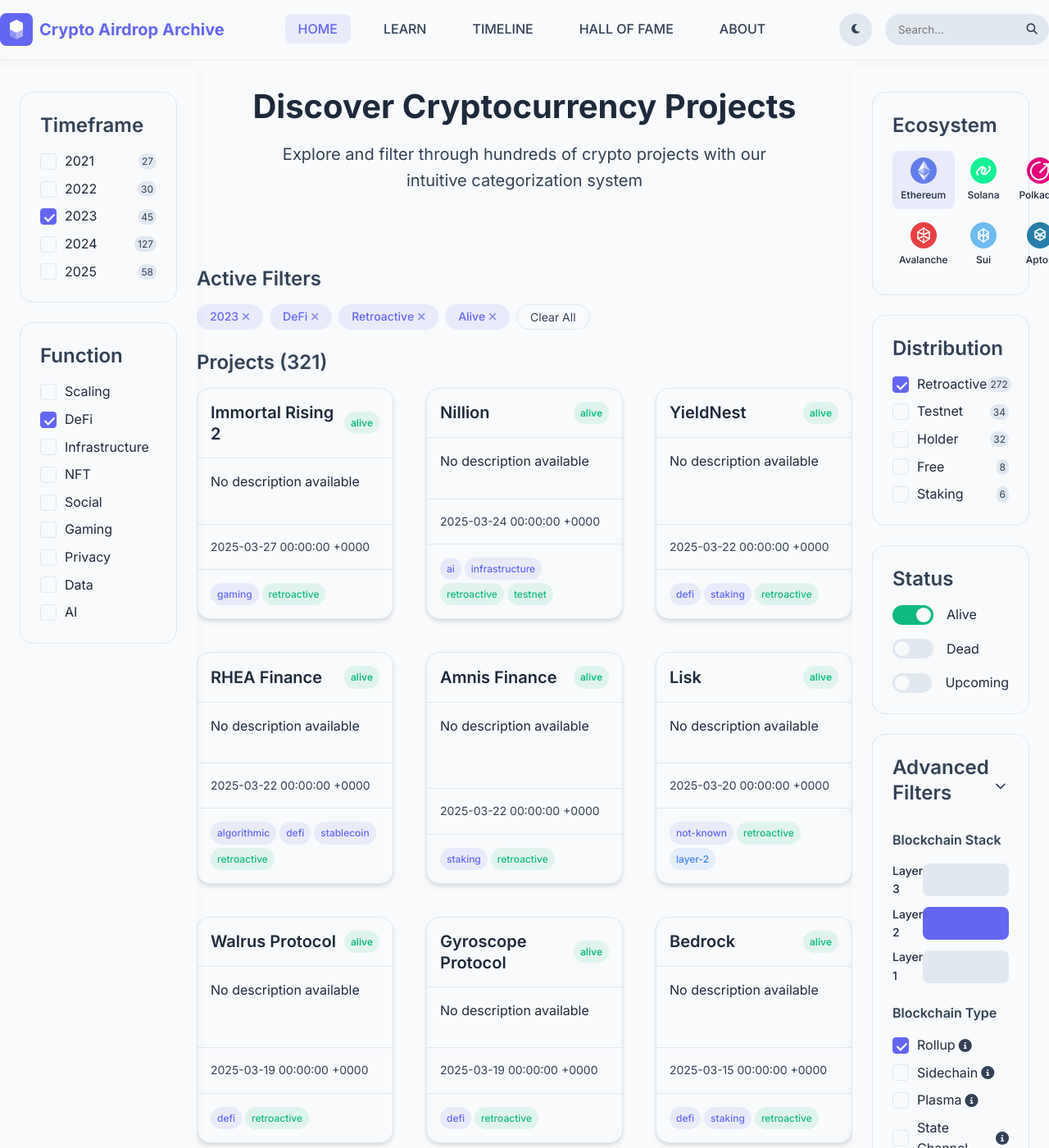
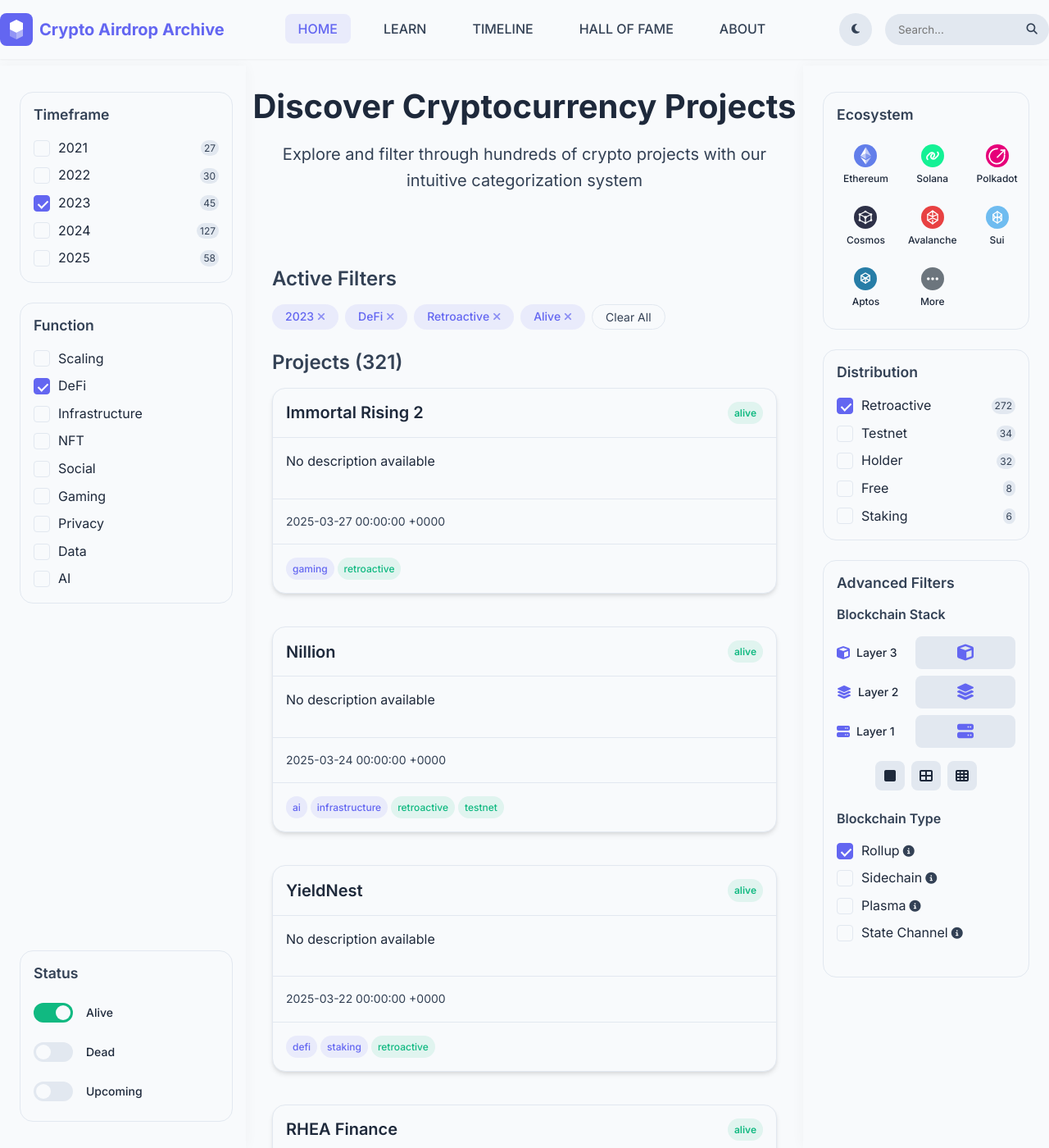
Before and after one commit to i-shivamsoni/airdrop-archive, a Jekyll site: the page built from index.markdown, in a window 1280 px wide and 1400 px high. Shown: the whole window at 82% size. Built offline with Jekyll 4.4.1, drawn with Linux system fonts in a browser that asks for light colours.

Commit message:
more good ui

```diff
--- a/_layouts/home.html
+++ b/_layouts/home.html
@@ -157,6 +157,28 @@
                             </label>
                         </div>
                     </section>
+
+                    <!-- Status Filter -->
+                    <section class="filter-section">
+                        <h2>Status</h2>
+                        <div class="status-toggles">
+                            <label class="toggle">
+                                <input type="checkbox" checked>
+                                <span class="slider alive"></span>
+                                <span>Alive</span>
+                            </label>
+                            <label class="toggle">
+                                <input type="checkbox">
+                                <span class="slider dead"></span>
+                                <span>Dead</span>
+                            </label>
+                            <label class="toggle">
+                                <input type="checkbox">
+                                <span class="slider upcoming"></span>
+                                <span>Upcoming</span>
+                            </label>
+                        </div>
+                    </section>
                 </aside>
 
                 <!-- Main Content -->
@@ -300,33 +322,10 @@
                         </div>
                     </section>
 
-                    <!-- Status Filter -->
-                    <section class="filter-section">
-                        <h2>Status</h2>
-                        <div class="status-toggles">
-                            <label class="toggle">
-                                <input type="checkbox" checked>
-                                <span class="slider alive"></span>
-                                <span>Alive</span>
-                            </label>
-                            <label class="toggle">
-                                <input type="checkbox">
-                                <span class="slider dead"></span>
-                                <span>Dead</span>
-                            </label>
-                            <label class="toggle">
-                                <input type="checkbox">
-                                <span class="slider upcoming"></span>
-                                <span>Upcoming</span>
-                            </label>
-                        </div>
-                    </section>
-
                     <!-- Advanced Filters (Collapsible) -->
                     <section class="filter-section advanced-filters">
-                        <div class="section-header collapsible">
+                        <div class="section-header">
                             <h2>Advanced Filters</h2>
-                            <button class="toggle-btn"><i class="fas fa-chevron-down"></i></button>
                         </div>
                         <div class="collapsible-content">
                             <!-- Blockchain Stack -->
@@ -334,17 +333,43 @@
                                 <h3>Blockchain Stack</h3>
                                 <div class="stack-visualization">
                                     <div class="stack-layer" data-layer="layer-3">
-                                        <span>Layer 3</span>
-                                        <div class="layer-box"></div>
+                                        <div class="layer-info">
+                                            <i class="fas fa-cube"></i>
+                                            <span>Layer 3</span>
+                                        </div>
+                                        <div class="layer-box" data-layer="layer-3">
+                                            <div class="layer-icon">
+                                                <i class="fas fa-cube"></i>
+                                            </div>
+                                        </div>
                                     </div>
                                     <div class="stack-layer" data-layer="layer-2">
-                                        <span>Layer 2</span>
-                                        <div class="layer-box active"></div>
+                                        <div class="layer-info">
+                                            <i class="fas fa-layer-group"></i>
+                                            <span>Layer 2</span>
+                                        </div>
+                                        <div class="layer-box" data-layer="layer-2">
+                                            <div class="layer-icon">
+                                                <i class="fas fa-layer-group"></i>
+                                            </div>
+                                        </div>
                                     </div>
                                     <div class="stack-layer" data-layer="layer-1">
-                                        <span>Layer 1</span>
-                                        <div class="layer-box"></div>
+                                        <div class="layer-info">
+                                            <i class="fas fa-server"></i>
+                                            <span>Layer 1</span>
+                                        </div>
+                                        <div class="layer-box" data-layer="layer-1">
+                                            <div class="layer-icon">
+                                                <i class="fas fa-server"></i>
+                                            </div>
+                                        </div>
                                     </div>
+                                </div>
+                                <div class="stack-selection">
+                                    <button class="stack-btn" data-selection="single" title="Single Layer"><i class="fas fa-square"></i></button>
+                                    <button class="stack-btn" data-selection="double" title="Double Layer"><i class="fas fa-th-large"></i></button>
+                                    <button class="stack-btn" data-selection="all" title="All Layers"><i class="fas fa-th"></i></button>
                                 </div>
                             </div>
 
--- a/assets/css/styles.css
+++ b/assets/css/styles.css
@@ -52,7 +52,7 @@
     --transition-normal: 300ms ease;
     --transition-slow: 500ms ease;
 
-    --sidebar-width: 240px;
+    --sidebar-width: 320px;
     --main-padding: 2.5rem;
 }
 
@@ -459,17 +459,38 @@
 .grid {
     width: 100%;
     display: grid;
-    grid-template-columns: repeat(3, 1fr);
+    grid-template-columns: repeat(auto-fit, minmax(320px, 1fr));
     gap: 2.5rem;
 }
 
-@media (max-width: 1200px) {
-    .grid {
-        grid-template-columns: repeat(2, 1fr);
+@media (max-width: 1400px) {
+    :root {
+        --sidebar-width: 300px;
     }
 }
 
-@media (max-width: 700px) {
+@media (max-width: 1200px) {
+    .main-content {
+        position: static;
+        left: unset;
+        right: unset;
+        width: 100%;
+        padding: var(--main-padding) 1.5rem;
+    }
+
+    .sidebar {
+        padding: 1.5rem;
+    }
+}
+
+@media (max-width: 900px) {
+    .main-content {
+        padding: 1rem;
+    }
+
+    .sidebar {
+        padding: 1rem;
+    }
     .grid {
         grid-template-columns: 1fr;
     }
@@ -630,7 +651,7 @@
     height: calc(100vh - 80px);
     position: fixed;
     top: 80px;
-    padding: 2rem 1.5rem;
+    padding: 2rem;
     overflow-y: auto;
     width: var(--sidebar-width);
     box-shadow: 0 0 16px 0 rgba(30,41,59,0.04);
@@ -641,25 +662,38 @@
 
 .left-sidebar {
     left: 0;
+    padding-right: 1rem;
+    padding-left: 1.5rem;
+    display: flex;
+    flex-direction: column;
+}
+
+.left-sidebar .filter-section {
+    margin-bottom: var(--spacing-lg);
+}
+
+.left-sidebar .filter-section:last-child {
+    margin-top: auto;
+    margin-bottom: 0;
 }
 
 .right-sidebar {
     right: 0;
+    padding-left: 1.5rem;
+    padding-right: 1.5rem;
 }
 
 /* Filter Section Styles */
 .filter-section {
     background-color: var(--light);
     border-radius: var(--radius-lg);
-    padding: var(--spacing-lg);
+    padding: var(--spacing-md);
     margin-bottom: var(--spacing-lg);
     border: 1px solid var(--light-dark);
 }
 
-.section-header {
-    display: flex;
-    justify-content: space-between;
-    align-items: center;
+.filter-section h2 {
+    font-size: 1.1rem;
     margin-bottom: var(--spacing-md);
 }
 
@@ -682,8 +716,9 @@
 /* Ecosystem Filter */
 .ecosystem-grid {
     display: grid;
-    grid-template-columns: repeat(4, 1fr);
+    grid-template-columns: repeat(3, 1fr);
     gap: var(--spacing-sm);
+    margin: 0;
 }
 
 .ecosystem-item {
@@ -694,15 +729,12 @@
     border-radius: var(--radius-md);
     cursor: pointer;
     transition: all var(--transition-fast);
-}
-
-.ecosystem-item:hover, .ecosystem-item.active {
-    background-color: rgba(99, 102, 241, 0.1);
+    width: 100%;
 }
 
 .ecosystem-item img {
-    width: 32px;
-    height: 32px;
+    width: 28px;
+    height: 28px;
     margin-bottom: var(--spacing-xs);
 }
 
@@ -710,6 +742,10 @@
     font-size: 0.75rem;
     text-align: center;
     font-weight: 500;
+    white-space: nowrap;
+    overflow: hidden;
+    text-overflow: ellipsis;
+    width: 100%;
 }
 
 /* Filter Options */
@@ -785,11 +821,58 @@
     border-radius: var(--radius-full);
 }
 
+/* Tooltip Styles */
+.tooltip {
+    margin-left: var(--spacing-xs);
+    color: var(--dark-light);
+    font-size: 0.875rem;
+    cursor: help;
+    transition: color var(--transition-fast);
+}
+
+.tooltip:hover {
+    color: var(--primary);
+}
+
+.tooltip[title] {
+    position: relative;
+}
+
+.tooltip[title]:hover::after {
+    content: attr(title);
+    position: absolute;
+    bottom: 100%;
+    left: 50%;
+    transform: translateX(-50%);
+    padding: var(--spacing-xs) var(--spacing-sm);
+    background-color: var(--dark);
+    color: var(--light);
+    font-size: 0.75rem;
+    border-radius: var(--radius-sm);
+    white-space: nowrap;
+    z-index: 1000;
+    margin-bottom: var(--spacing-xs);
+    box-shadow: var(--shadow-md);
+}
+
+.tooltip[title]:hover::before {
+    content: '';
+    position: absolute;
+    bottom: calc(100% - 5px);
+    left: 50%;
+    transform: translateX(-50%);
+    border-width: 5px;
+    border-style: solid;
+    border-color: var(--dark) transparent transparent transparent;
+    z-index: 1000;
+}
+
 /* Status Toggles */
 .status-toggles {
     display: flex;
     flex-direction: column;
     gap: var(--spacing-md);
+    padding: var(--spacing-xs) 0;
 }
 
 .toggle {
@@ -798,6 +881,7 @@
     cursor: pointer;
     position: relative;
     user-select: none;
+    padding: var(--spacing-xs) 0;
 }
 
 .toggle input {
@@ -811,7 +895,7 @@
 .slider {
     position: relative;
     display: inline-block;
-    width: 50px;
+    width: 48px;
     height: 24px;
     background-color: var(--light-dark);
     border-radius: var(--radius-full);
@@ -844,11 +928,22 @@
 }
 
 .toggle input:checked ~ .slider:before {
-    transform: translateX(26px);
+    transform: translateX(24px);
+}
+
+.toggle span {
+    font-size: 0.875rem;
+    font-weight: 500;
+    color: var(--dark);
 }
 
 /* Advanced Filters */
-.collapsible-content {
+.advanced-filters .section-header {
+    margin-bottom: var(--spacing-md);
+}
+
+.advanced-filters .collapsible-content {
+    display: block;
     margin-top: var(--spacing-md);
 }
 
@@ -862,21 +957,42 @@
     color: var(--dark-light);
 }
 
+/* Remove old collapsible styles */
+.section-header.collapsible,
+.toggle-btn {
+    display: none;
+}
+
 .stack-visualization {
     display: flex;
     flex-direction: column;
     gap: var(--spacing-sm);
+    margin-bottom: var(--spacing-md);
 }
 
 .stack-layer {
     display: flex;
     align-items: center;
     justify-content: space-between;
+    gap: var(--spacing-md);
 }
 
-.stack-layer span {
+.layer-info {
+    display: flex;
+    align-items: center;
+    gap: var(--spacing-sm);
+    min-width: 80px;
+}
+
+.layer-info i {
+    color: var(--primary);
+    font-size: 1rem;
+}
+
+.layer-info span {
     font-size: 0.875rem;
     font-weight: 500;
+    color: var(--dark);
 }
 
 .layer-box {
@@ -886,16 +1002,97 @@
     border-radius: var(--radius-md);
     cursor: pointer;
     transition: all var(--transition-fast);
+    display: flex;
+    align-items: center;
+    justify-content: center;
+    position: relative;
+    overflow: hidden;
 }
 
-.layer-box:hover, .layer-box.active {
+.layer-box:hover {
+    background-color: rgba(99, 102, 241, 0.1);
+}
+
+.layer-box.active {
     background-color: var(--primary);
 }
 
-.tooltip {
-    margin-left: var(--spacing-xs);
-    color: var(--dark-light);
-    cursor: help;
+.layer-box.active .layer-icon {
+    color: var(--light);
+}
+
+.layer-icon {
+    color: var(--primary);
+    font-size: 1.25rem;
+    transition: all var(--transition-fast);
+}
+
+/* Stack Selection Buttons */
+.stack-selection {
+    display: flex;
+    gap: var(--spacing-sm);
+    margin-top: var(--spacing-md);
+    justify-content: center;
+}
+
+.stack-btn {
+    width: 36px;
+    height: 36px;
+    padding: 0;
+    border-radius: var(--radius-md);
+    background-color: var(--light-dark);
+    color: var(--dark);
+    font-size: 1rem;
+    transition: all var(--transition-fast);
+    border: 1px solid transparent;
+    display: flex;
+    align-items: center;
+    justify-content: center;
+}
+
+.stack-btn i {
+    transition: transform var(--transition-fast);
+}
+
+.stack-btn:hover {
+    background-color: rgba(99, 102, 241, 0.1);
+    border-color: var(--primary);
+}
+
+.stack-btn:hover i {
+    transform: scale(1.1);
+}
+
+.stack-btn.active {
+    background-color: var(--primary);
+    color: var(--light);
+    border-color: var(--primary);
+}
+
+.stack-btn.active i {
+    transform: scale(1.1);
+}
+
+.stack-btn:active {
+    transform: scale(0.95);
+}
+
+/* Layer Selection States */
+.stack-layer[data-selected="true"] .layer-box {
+    background-color: var(--primary);
+}
+
+.stack-layer[data-selected="true"] .layer-icon {
+    color: var(--light);
+}
+
+/* Hover Effects */
+.layer-box:hover .layer-icon {
+    transform: scale(1.1);
+}
+
+.stack-btn:active {
+    transform: scale(0.98);
 }
 
 /* Trending Tags */
@@ -1008,8 +1205,7 @@
     width: auto;
     max-width: none;
     min-width: 0;
-    padding-top: var(--main-padding);
-    padding-bottom: var(--main-padding);
+    padding: var(--main-padding) 2rem;
     margin: 0;
     display: block;
 }
@@ -1179,8 +1375,8 @@
 /* Three Column Layout */
 .content-wrapper.three-column {
     display: grid;
-    grid-template-columns: 280px minmax(0, 1fr) 300px;
-    gap: 0;
+    grid-template-columns: 320px minmax(0, 1fr) 320px;
+    gap: 2rem;
     margin-top: 2rem;
     position: relative;
 }
--- a/assets/js/script.js
+++ b/assets/js/script.js
@@ -115,12 +115,75 @@
     });
 }
 
+// Blockchain Stack Selection
+function initBlockchainStack() {
+    const stackLayers = document.querySelectorAll('.stack-layer');
+    const stackBtns = document.querySelectorAll('.stack-btn');
+    let selectedLayers = new Set();
+
+    // Handle individual layer clicks
+    stackLayers.forEach(layer => {
+        const layerBox = layer.querySelector('.layer-box');
+        layerBox.addEventListener('click', () => {
+            const layerType = layer.dataset.layer;
+            if (selectedLayers.has(layerType)) {
+                selectedLayers.delete(layerType);
+                layer.dataset.selected = 'false';
+            } else {
+                selectedLayers.add(layerType);
+                layer.dataset.selected = 'true';
+            }
+            updateStackSelection();
+        });
+    });
+
+    // Handle selection mode buttons
+    stackBtns.forEach(btn => {
+        btn.addEventListener('click', () => {
+            const selection = btn.dataset.selection;
+            stackBtns.forEach(b => b.classList.remove('active'));
+            btn.classList.add('active');
+
+            // Clear previous selections
+            selectedLayers.clear();
+            stackLayers.forEach(layer => layer.dataset.selected = 'false');
+
+            // Apply new selection
+            switch (selection) {
+                case 'single':
+                    // Select only Layer 2 by default
+                    selectedLayers.add('layer-2');
+                    document.querySelector('[data-layer="layer-2"]').dataset.selected = 'true';
+                    break;
+                case 'double':
+                    // Select Layer 1 and Layer 2
+                    selectedLayers.add('layer-1');
+                    selectedLayers.add('layer-2');
+                    document.querySelector('[data-layer="layer-1"]').dataset.selected = 'true';
+                    document.querySelector('[data-layer="layer-2"]').dataset.selected = 'true';
+                    break;
+                case 'all':
+                    // Select all layers
+                    stackLayers.forEach(layer => {
+                        selectedLayers.add(layer.dataset.layer);
+                        layer.dataset.selected = 'true';
+                    });
+                    break;
+            }
+        });
+    });
+
+    // Initialize with single layer selection
+    document.querySelector('[data-selection="single"]').click();
+}
+
 // Initialize
 document.addEventListener('DOMContentLoaded', function() {
     const projects = getProjects();
     updateProjectCards(projects);
     updateTimelineCounts(projects);
     updateFunctionCounts(projects);
+    initBlockchainStack();
 
     // Timeline navigation
     const timelineItems = document.querySelectorAll('.timeline-item');
```
